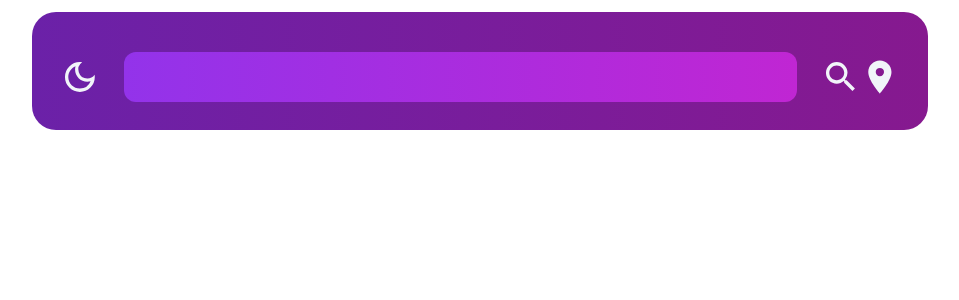
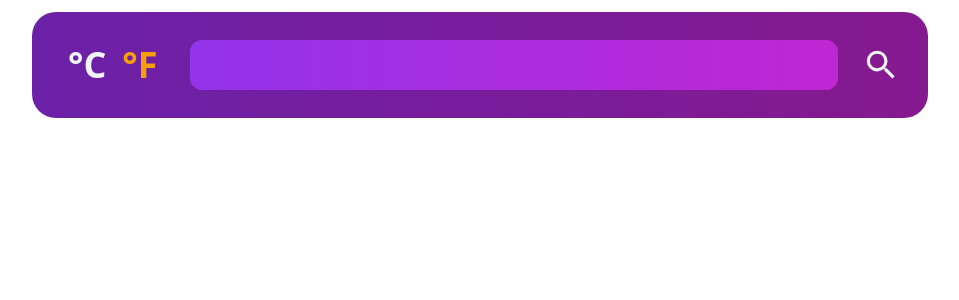
Before and after one commit to NPotokin/Weather-App, a React (Create React App) app: page / in a window 1280 px wide. Shown: the top 300 px of the page, without its empty margins (160-1119 px from the left). Built offline with nearby package versions, Linux system fonts and the light colour scheme.

Commit message:
finished units, toggle units

```diff
--- a/src/Components/Main.jsx
+++ b/src/Components/Main.jsx
@@ -1,9 +1,9 @@
 import React from "react"
 import { useState } from "react"
 import axios from "axios"
-import { WiBarometer, WiHumidity, WiRain, WiCloud, WiStrongWind, WiCloudyGusts } from "react-icons/wi"
+import { WiBarometer, WiHumidity, WiCloud, WiStrongWind, WiCloudyGusts } from "react-icons/wi"
 import { MdOutlineVisibility} from "react-icons/md"
-import {MdOutlineDarkMode, MdLocationOn, MdSearch} from "react-icons/md"
+import { MdSearch} from "react-icons/md"
 import {TiWeatherPartlySunny, TiWeatherSunny} from "react-icons/ti"
 import {FaTemperatureLow, FaTemperatureHigh} from "react-icons/fa"
 import {FiSunset, FiSunrise } from "react-icons/fi"
@@ -16,8 +16,21 @@ function Main() {
   const [data, setData] = useState({});
   const [location, setLocation] = useState('')
 
+  const [munits, setMunits] = useState(false)
+  const [urlM, setUrlM] = useState('metric')
 
-  const url = `https://api.openweathermap.org/data/2.5/weather?q=${location}&appid=7661508e301be410c0c9f630604f8b6a`
+
+  function toggleUnits(){
+    setMunits(!munits);
+    urlM === "imperial" ? setUrlM('metric') : setUrlM("imperial")
+    searchLocation();
+
+  }
+
+
+
+
+  const url = `https://api.openweathermap.org/data/2.5/weather?q=${location}&appid=7661508e301be410c0c9f630604f8b6a&units=${urlM}`
 
   const searchLocation = (event) => {
       axios.get(url).then((response) => {
@@ -51,8 +64,30 @@ function Main() {
   return (
     <div className="p-1 m-3 h-full max-w-4xl mx-auto bg-gradient-to-r
      from-purple-800 to-fuchsia-800 container flex flex-col rounded-3xl">
-      <div className="p-3 m-3 mt-6 max-w-4xl flex flex-row justify-between">
-        <MdOutlineDarkMode  size={50} className="text-slate-100 hover:text-amber-500" />
+      <div className="p-3 m-3  max-w-4xl flex flex-row justify-between">
+      {munits
+      ?  <button
+      type="button"
+      onClick={toggleUnits}
+      className="mx-2 text-xl md:text-2xl lg:text-3xl xl:text-4xl font-extrabold text-amber-500">°C</button>
+      :  <button
+      type="button"
+      onClick={toggleUnits}
+      className="mx-2 text-xl md:text-2xl lg:text-3xl xl:text-4xl font-extrabold text-slate-100">°C</button>
+      }
+
+       {munits
+      ?  <button
+      type="button"
+      onClick={toggleUnits}
+      className="mx-2 text-xl md:text-2xl lg:text-3xl xl:text-4xl font-extrabold text-slate-100">°F</button>
+      :  <button
+      type="button"
+      onClick={toggleUnits}
+      className="mx-2 text-xl md:text-2xl lg:text-3xl xl:text-4xl font-extrabold text-amber-500">°F</button>
+      }
+
+
         <input
         value={location}
         onChange={e => setLocation(e.target.value)}
@@ -62,7 +97,7 @@ function Main() {
         <MdSearch
         onClick={searchLocation}
         size={50} className="text-slate-100 hover:text-amber-500" />
-        <MdLocationOn size={50} className="text-slate-100 hover:text-amber-500" />
+
       </div>
 
       {data.name !== undefined &&
@@ -75,8 +110,7 @@ function Main() {
                 {data.sys ?  data.sys.country :  null}
             </div>
           </div>
-          <div className="text-4xl md:text-5xl lg:text-6xl xl:text-7xl font-extrabold text-slate-100">
-            <span className="text-amber-500">°C</span>  | °F </div>
+
         </div><div className="p-3 m-3 max-w-4xl flex flex-col sm:flex-row justify-between">
             <div className="text-slate-100 font-semibold text-xl md:text-2xl lg:text-3xl xl:text-4xl">{dtConverterDay(data.dt)}</div>
             <div className="text-slate-100 font-semibold text-xl md:text-2xl lg:text-3xl xl:text-4xl">
@@ -98,7 +132,8 @@ function Main() {
                 <div className="flex flex-row my-3 justify-center">
                   <p className="mx-2 text-2xl md:text-3xl lg:text-4xl xl:text-5xl font-extrabold text-amber-500">
                     {data.main ? data.main.temp.toFixed() : null}</p>
-                  <p className="mx-2 text-2xl md:text-3xl lg:text-4xl font-extrabold text-slate-100"> °C</p>
+                  <p className="mx-2 text-2xl md:text-3xl lg:text-4xl font-extrabold text-slate-100">
+                    {munits ?  "°C" :  "°F" }</p>
                 </div>
               </div>
 
@@ -108,7 +143,8 @@ function Main() {
                 <div className="flex flex-row my-3 justify-center">
                   <p className="mx-2 text-2xl md:text-3xl lg:text-4xl xl:text-5xl font-extrabold text-amber-500">
                     {data.main ? data.main.feels_like.toFixed() : null} </p>
-                  <p className="mx-2 text-2xl md:text-3xl lg:text-4xl font-extrabold text-slate-100"> °C</p>
+                  <p className="mx-2 text-2xl md:text-3xl lg:text-4xl font-extrabold text-slate-100">
+                    {munits ?  "°C" :  "°F" }</p>
                 </div>
               </div>
 
@@ -118,7 +154,9 @@ function Main() {
                 <div className="flex flex-row my-3 justify-center">
                   <p className="mx-2 text-2xl md:text-3xl lg:text-4xl xl:text-5xl font-extrabold text-amber-500">
                     {data.main ? data.main.temp_max.toFixed() : null}</p>
-                  <p className="mx-2 text-2xl md:text-3xl lg:text-4xl font-extrabold text-slate-100"> °C</p>
+                  <p className="mx-2 text-2xl md:text-3xl lg:text-4xl font-extrabold text-slate-100">
+                  {munits ?  "°C" :  "°F" }
+                  </p>
                 </div>
               </div>
 
@@ -128,7 +166,9 @@ function Main() {
                 <div className="flex flex-row my-3 justify-center">
                   <p className="mx-2 text-2xl md:text-3xl lg:text-4xl xl:text-5xl font-extrabold text-amber-500">
                     {data.main ? data.main.temp_min.toFixed() : null} </p>
-                  <p className="mx-2 text-2xl md:text-3xl lg:text-4xl font-extrabold text-slate-100"> °C</p>
+                  <p className="mx-2 text-2xl md:text-3xl lg:text-4xl font-extrabold text-slate-100">
+                  {munits ?  "°C" :  "°F" }
+                  </p>
                 </div>
               </div>
 
@@ -199,7 +239,9 @@ function Main() {
                   <p className="mx-2 text-2xl md:text-3xl lg:text-4xl xl:text-5xl font-extrabold text-amber-500">
                     {data.wind ? data.wind.speed.toFixed() : null}
                   </p>
-                  <p className="mx-2 text-2xl md:text-3xl lg:text-4xl font-extrabold text-slate-100"> m/s</p>
+                  <p className="mx-2 text-2xl md:text-3xl lg:text-4xl font-extrabold text-slate-100">
+                  {munits ?  "m/s" :  "ml/hr" }
+                  </p>
                 </div>
               </div>
               <div className="flex flex-col border-2 rounded-2xl">
@@ -209,7 +251,9 @@ function Main() {
                   <p className="mx-2 text-2xl md:text-3xl lg:text-4xl xl:text-5xl font-extrabold text-amber-500">
                     {data.wind ? data.wind.gust.toFixed() : null}
                   </p>
-                  <p className="mx-2 text-2xl md:text-3xl lg:text-4xl font-extrabold text-slate-100"> m/s</p>
+                  <p className="mx-2 text-2xl md:text-3xl lg:text-4xl font-extrabold text-slate-100">
+                  {munits ?  "m/s" :  "ml/hr" }
+                  </p>
                 </div>
               </div>
             </div>
```
